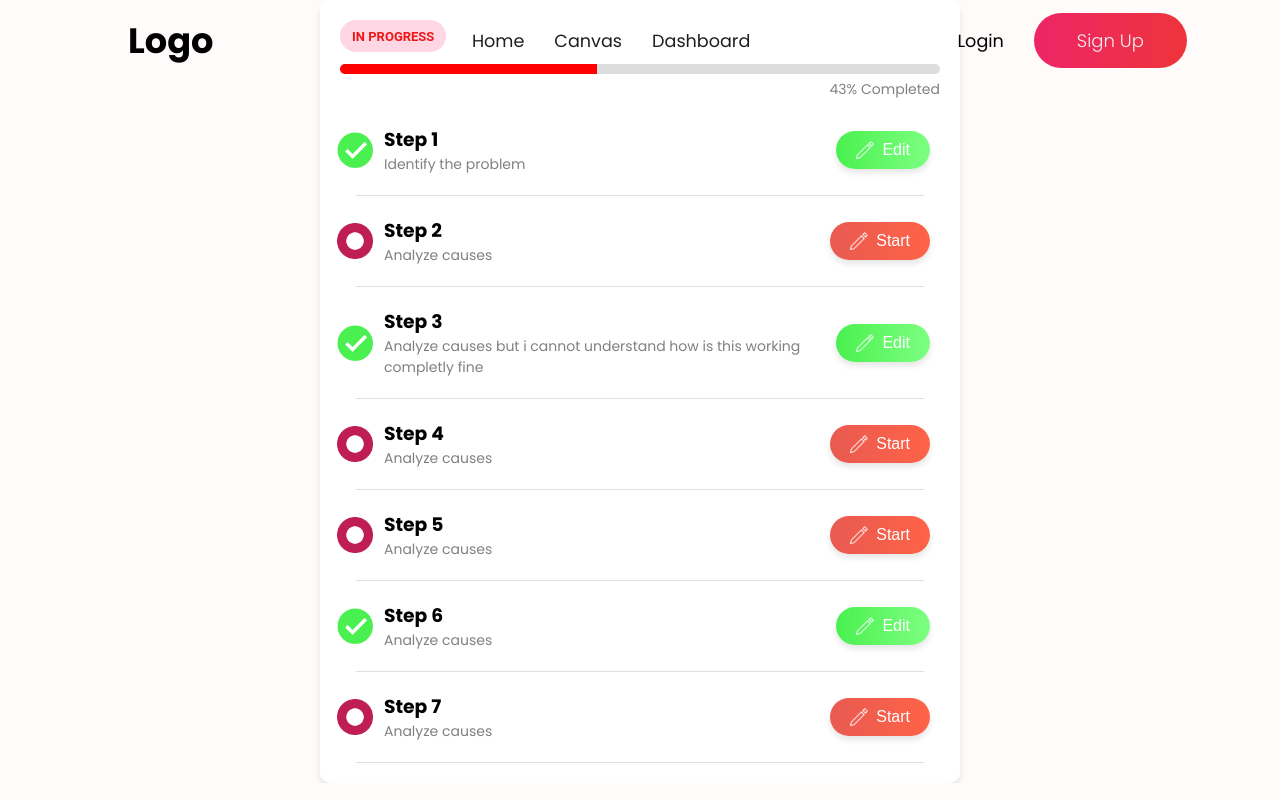
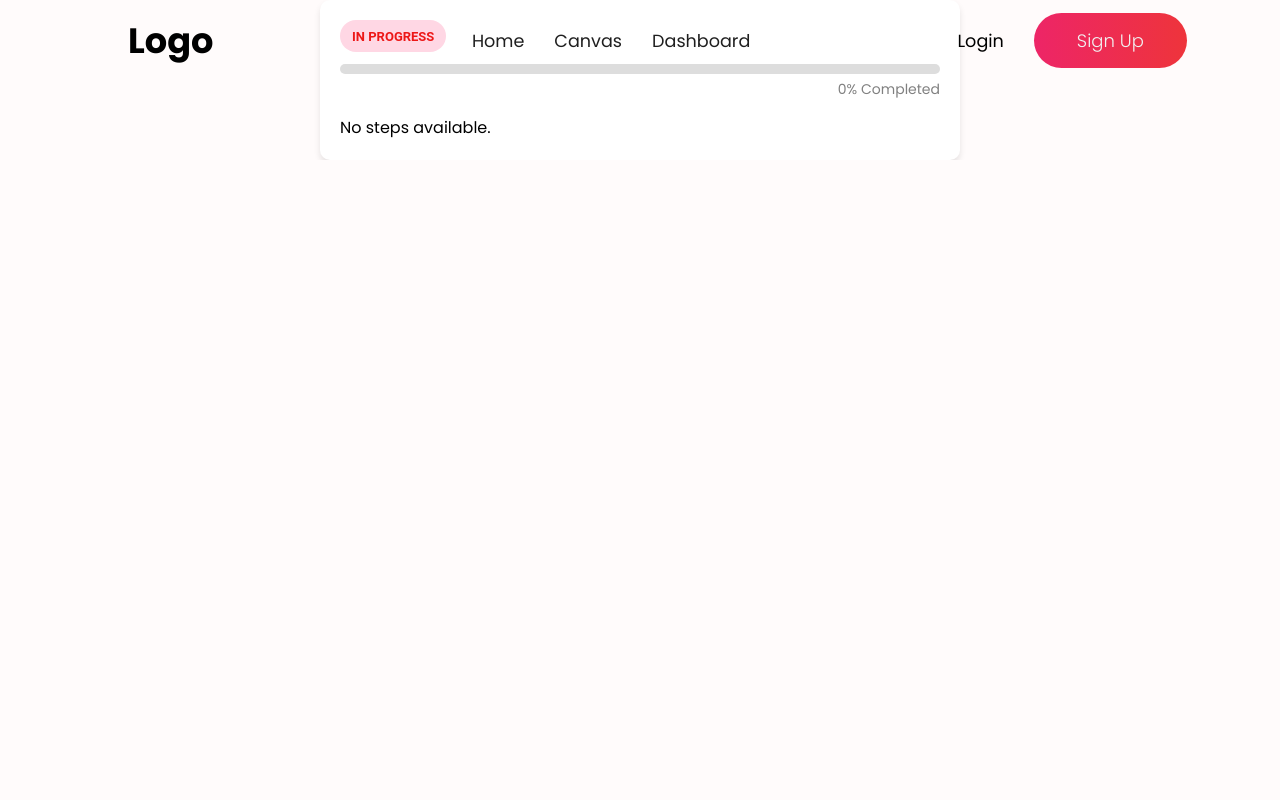
Before and after one commit to usman2335/Startovate_FYP, a React (Vite) app in the folder frontend/: page /test in a window 1280 px wide. Built offline with nearby package versions, Linux system fonts and the light colour scheme.

Commit message:
checklist data and made it dynamic

```diff
--- a/frontend/src/CSS/Checklist1.css
+++ b/frontend/src/CSS/Checklist1.css
@@ -67,7 +67,6 @@
   justify-content: space-between;
   align-items: center;
   padding: 10px;
-
 }
 
 .step-info {
@@ -91,7 +90,6 @@
   color: white;
   font-size: 14px;
   font-weight: bold;
-
 }
 
 .step-icon.check {
@@ -108,7 +106,8 @@
 
 .step-description {
   color: gray;
-    font-size: 14px;
+  font-size: 1em;
+  padding-right: 3%;
 }
 
 .step-button {
@@ -127,7 +126,7 @@
 
 /* Edit button style */
 .step-button.edit {
-    background: linear-gradient(to right, #4AF04F, #7DFF81);
+  background: linear-gradient(to right, #4af04f, #7dff81);
   color: white;
 }
 
--- a/frontend/src/components/Checklist1.jsx
+++ b/frontend/src/components/Checklist1.jsx
@@ -1,24 +1,39 @@
 import React from "react";
 import "../CSS/Checklist1.css"; // Importing separate CSS file
 import { Chip, Divider } from "@mui/material";
+import checklistData from "../content/checklistData";
 
+const Checklist = ({ title = "Checklist", selectedComponent }) => {
+  const steps = checklistData[selectedComponent] || [];
 
-
-const Checklist = ({ title = "Checklist", steps = [] }) => {
   const completedSteps = steps.filter((step) => step.completed).length;
-  const progressPercentage = steps.length ? (completedSteps / steps.length) * 100 : 0;
+  const progressPercentage = steps.length
+    ? (completedSteps / steps.length) * 100
+    : 0;
 
   return (
     <div className="checklist-container">
       <div className="checklist-box">
-     <Chip label="IN PROGRESS" className="custom-chip" style={{ backgroundColor: "#FFD7E4", color: "#ED1717", fontWeight: "bold" }}/>
+        <Chip
+          label="IN PROGRESS"
+          className="custom-chip"
+          style={{
+            backgroundColor: "#FFD7E4",
+            color: "#ED1717",
+            fontWeight: "bold",
+          }}
+        />
 
         <div className="checklist-header">
-
           <div className="progress-bar-wrapper">
-          <div className="progress-bar" style={{ width: `${progressPercentage}%` }}></div>
+            <div
+              className="progress-bar"
+              style={{ width: `${progressPercentage}%` }}
+            ></div>
           </div>
-        <div className="progress-percent">{progressPercentage.toFixed(0)}% Completed</div>
+          <div className="progress-percent">
+            {progressPercentage.toFixed(0)}% Completed
+          </div>
         </div>
 
         <div className="steps-container">
@@ -29,9 +44,17 @@ const Checklist = ({ title = "Checklist", steps = [] }) => {
                   <div className="step-info">
                     <span className="step-icon">
                       {step.completed ? (
-                    <img src="src\assets\checkmak.png" alt="Completed" className="icon-size" />
+                        <img
+                          src="src\assets\checkmak.png"
+                          alt="Completed"
+                          className="icon-size"
+                        />
                       ) : (
-                    <img src="src\assets\crossmark.png" alt="Not Completed" className="icon-size" />
+                        <img
+                          src="src\assets\crossmark.png"
+                          alt="Not Completed"
+                          className="icon-size"
+                        />
                       )}
                     </span>
                     <div>
@@ -39,21 +62,26 @@ const Checklist = ({ title = "Checklist", steps = [] }) => {
                       <p className="step-description">{step.description}</p>
                     </div>
                   </div>
-              <button className={`step-button ${step.completed ? "edit " : "start"}`}>
-                <img src="src\assets\pencil.png" alt="Edit" className="icon" />
+                  <button
+                    className={`step-button ${
+                      step.completed ? "edit " : "start"
+                    }`}
+                  >
+                    <img
+                      src="src\assets\pencil.png"
+                      alt="Edit"
+                      className="icon"
+                    />
                     {step.completed ? "Edit" : "Start"}
                   </button>
-
                 </div>
 
                 <Divider variant="middle" component="" />
               </>
-
             ))
           ) : (
             <p className="no-steps">No steps available.</p>
           )}
-
         </div>
       </div>
     </div>
--- /dev/null
+++ b/frontend/src/content/checklistData.js
@@ -0,0 +1,125 @@
+const checklistData = {
+  "Problem Identification": [
+    {
+      id: 1,
+      title: "Step 1",
+      description: "Identification of the real-world practical problem.",
+      completed: false,
+    },
+    {
+      id: 2,
+      title: "Step 2",
+      description:
+        "Incident, event, or condition causing and characterizing the real world practical problem.",
+      completed: false,
+    },
+    {
+      id: 3,
+      title: "Step 3",
+      description:
+        "Motivation and justification of the proposed invention for solving the real-world practical problem.",
+      completed: false,
+    },
+    {
+      id: 4,
+      title: "Step 4",
+      description:
+        "Existence and intensity of the problem with reference to websites, news, conference proceedings, research articles and reports etc.",
+      completed: false,
+    },
+    {
+      id: 5,
+      title: "Step 5",
+      description:
+        "Stakeholders (end users, industrial experts, inventors, researchers, collaborators, federal/provincial organizations etc.) related to the problem.",
+      completed: false,
+    },
+    {
+      id: 6,
+      title: "Step 6",
+      description:
+        "Details of informal/formal meetings and academic/industrial conferences where the real-world problem is discussed.",
+      completed: false,
+    },
+    {
+      id: 7,
+      title: "Step 7",
+      description:
+        "Supportive Associations/ Foundations/ Standards/ Regulations e.g., Food and Drug Administration, Federal Communications Commission, Federal Energy Regulatory Commission, Federal Trade Commission, IEEE Standards Committees etc.  ",
+      completed: false,
+    },
+    {
+      id: 8,
+      title: "Step 8",
+      description:
+        "Code of relevant industry available at Standard Industry Classification, North American Industry Classification, and any other relevant websites. ",
+      completed: false,
+    },
+  ],
+  "Literature Search": [
+    {
+      id: 1,
+      title: "Step 1",
+      description:
+        "Keywords representing Problem, Proposed Solution and Context for research application.",
+      completed: false,
+    },
+    {
+      id: 2,
+      title: "Step 2",
+      description:
+        "Research gap conceived through observations and discussions with stakeholders. ",
+      completed: false,
+    },
+    {
+      id: 3,
+      title: "Step 3",
+      description:
+        "Research gap conceived through research articles and patents via keywords and semantic search techniques.",
+      completed: false,
+    },
+    {
+      id: 4,
+      title: "Step 4",
+      description:
+        "Comparisons of findings, similarities, and differences in features of existing research. ",
+      completed: false,
+    },
+    {
+      id: 5,
+      title: "Step 5",
+      description: "Reference list of research articles and patents etc.",
+      completed: false,
+    },
+  ],
+  "Literature Searh": [
+    {
+      id: 1,
+      title: "Analyze Competitors",
+      description: "Identify existing solutions in the market.",
+      completed: false,
+    },
+    {
+      id: 2,
+      title: "Compare Features",
+      description: "Evaluate strengths and weaknesses.",
+      completed: false,
+    },
+  ],
+  "Market Landscape": [
+    {
+      id: 1,
+      title: "Identify Market Trends",
+      description: "Research industry trends and statistics.",
+      completed: false,
+    },
+    {
+      id: 2,
+      title: "Define Target Audience",
+      description: "Understand customer needs and preferences.",
+      completed: false,
+    },
+  ],
+};
+
+export default checklistData;
--- a/frontend/src/pages/CanvasPage.jsx
+++ b/frontend/src/pages/CanvasPage.jsx
@@ -219,7 +219,7 @@ const CanvasPage = () => {
                 </Typography>
               </div>
             </div>
-            <Checklist />
+            <Checklist selectedComponent={selectedComponent} />
           </div>
         )}
       </div>
```
Lines whose indentation alone changed are shown as unchanged.
